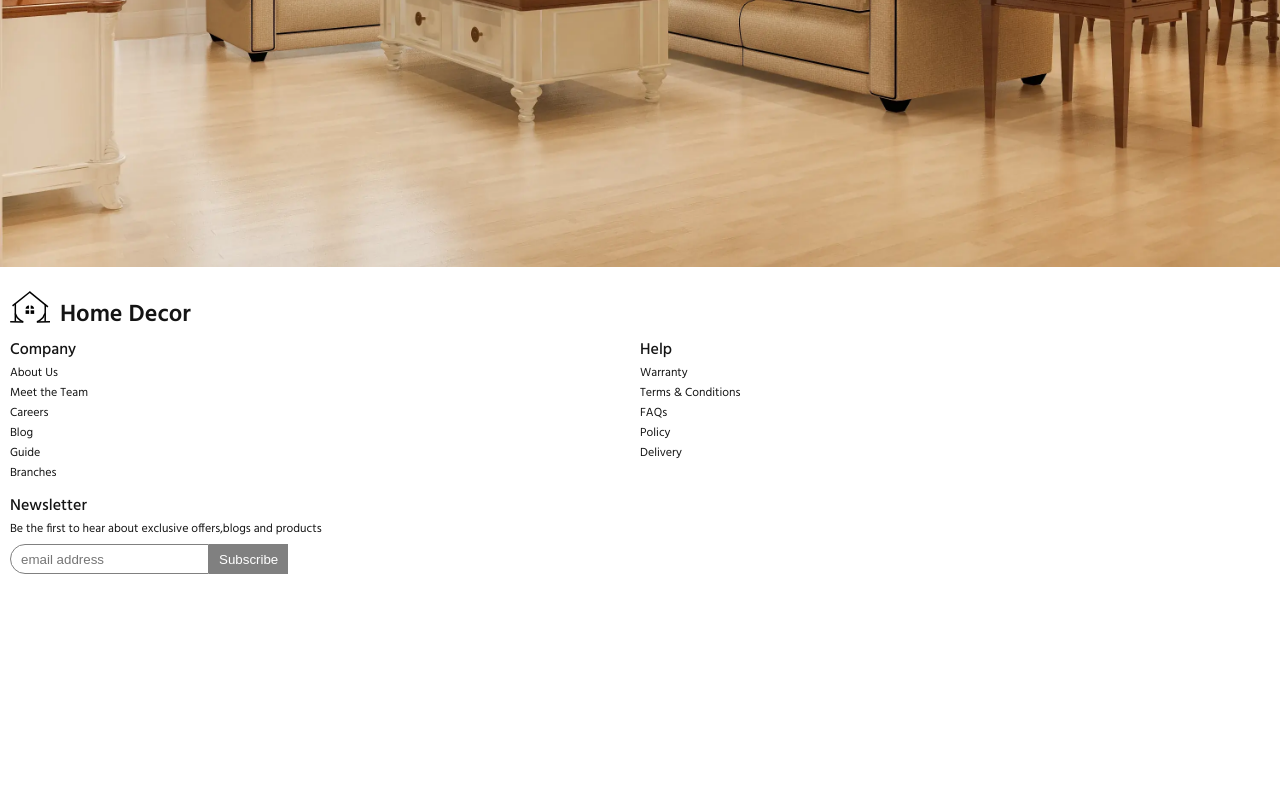
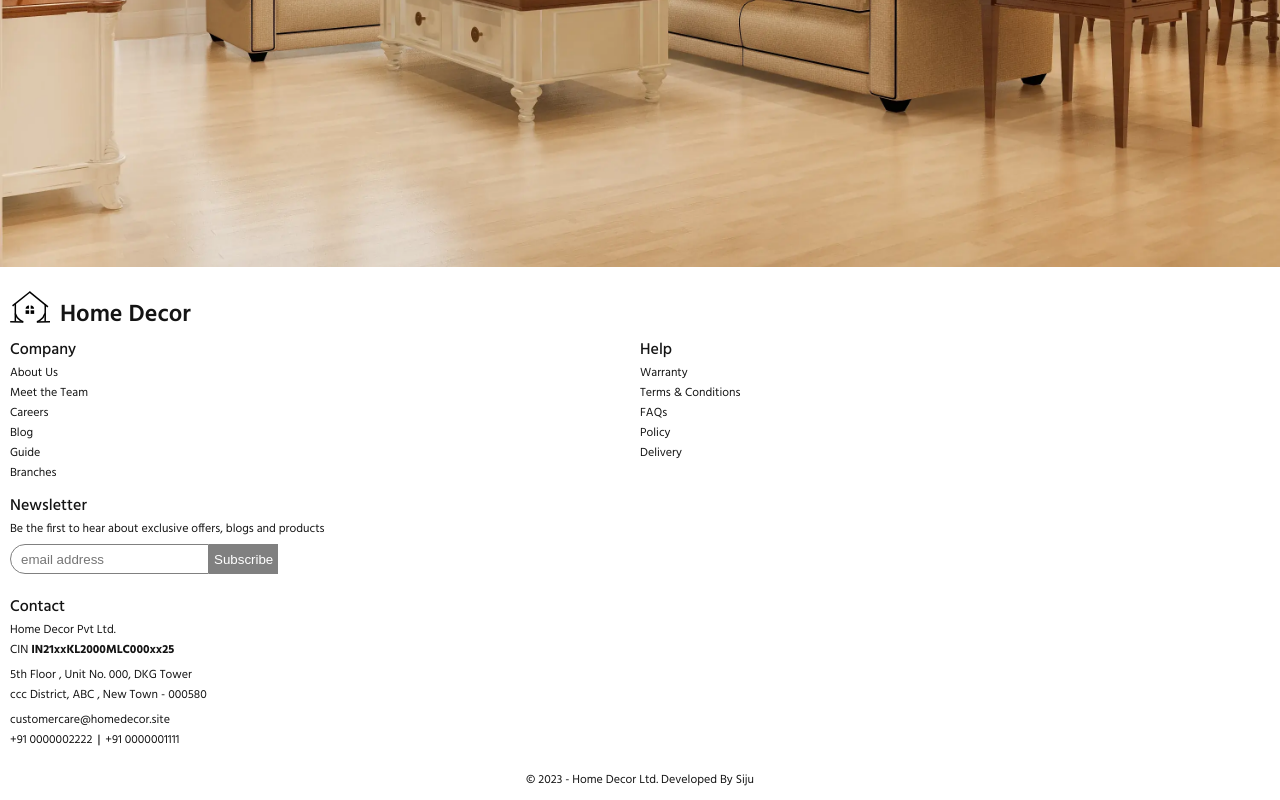
Before and after one commit to sijumoncy/home-decor, a Next.js app in the folder client/: page / in a window 1280 px wide. Shown: the part 5679-6479 px from the top of the page. Before the commit the page ends 6366 px from the top, so only its background shows below. Built offline with nearby package versions, Linux system fonts and the light colour scheme.

Commit message:
footer for mob done

```diff
--- a/client/app/Footer.tsx
+++ b/client/app/Footer.tsx
@@ -1,9 +1,8 @@
 import DataList from "@/components/utils/DataList";
 import EmailSubscribe from "@/components/utils/EmailSubscribe";
-import { footerLinkList } from "@/constants/footer";
+import { contact, footerLinkList } from "@/constants/footer";
 import Image from "next/image";
 import React from "react";
-
 
 function Footer() {
   return (
@@ -17,14 +16,46 @@ function Footer() {
         </div>
 
         <div className="about-grid">
-          <DataList title="Company" linkList={footerLinkList.company}/>
-          <DataList title="Help" linkList={footerLinkList.Help}/>
+          <DataList title="Company" linkList={footerLinkList.company} />
+          <DataList title="Help" linkList={footerLinkList.Help} />
 
           <div className="news-letter">
             <p className="title">Newsletter</p>
-            <p className="para"> Be the first to hear about exclusive offers,blogs and products</p>
-            <EmailSubscribe/>
+            <p className="para">
+              {" "}
+              Be the first to hear about exclusive offers, blogs and products
+            </p>
+            <EmailSubscribe />
+          </div>
+
+          <div className="contact">
+            <p className="title">Contact</p>
+
+            <div className="cmp-details">
+              <p className="name">{contact.registration.name}</p>
+              <span>CIN </span>
+              <strong className="regno">{contact.registration.regNo}</strong>
             </div>
+
+            <div className="cmp-address">
+              {contact.address.address1.map((add, index) => (
+                <p key={index}>{add}</p>
+              ))}
+            </div>
+
+            <a href={`mailto:${contact.email}`}>{ contact.email}</a>
+
+            <div className="cmp-phone">
+                {contact.phone.map((ph, index) => (
+                    <span key={index}>{ph}</span>
+                ))}
+            </div>
+
+          </div>
+
+        </div>
+        <div className="copyright">
+            © 2023 - Home Decor Ltd. Developed By Siju
         </div>
       </div>
     </footer>
--- a/client/components/utils/EmailSubscribe.tsx
+++ b/client/components/utils/EmailSubscribe.tsx
@@ -10,6 +10,7 @@ function EmailSubscribe() {
         className="email-input"
         id="email-input"
         name="email"
+        type="email"
         value={email}
         onChange={(e) => setEmail(e.target.value) }
         placeholder="email address"
--- a/client/styles/partials/components/utils/_emailsubscribe.scss
+++ b/client/styles/partials/components/utils/_emailsubscribe.scss
@@ -12,7 +12,7 @@
         height: 30px;
         background-color: gray;
         color: #fff;
-        padding: 0 10px;
+        padding: 0 5px;
         border: none;
         outline: none;
         cursor: pointer;
--- a/client/styles/partials/pages/_footer.scss
+++ b/client/styles/partials/pages/_footer.scss
@@ -42,5 +42,36 @@
             font-size: 12px;
         }
     }
+
+    .contact {
+        margin: 10px 0;
+        font-size: 12px;
+
+        .title {
+            font-size: 16px;
+            font-weight: 500;
+        }
+
+        .cmp-address {
+            margin: 5px 0;
+        }
+
+        .cmp-phone {
+            span {
+                &:not(:last-child)::after {
+                    content: "|";
+                    font-weight: 500;
+                    padding: 0 5px;
+                }
+            }
+        }
+
+    }
+  }
+
+  .copyright{
+    font-size: 12px;
+    text-align: center;
+    padding: 10px 0;
   }
 }
```
